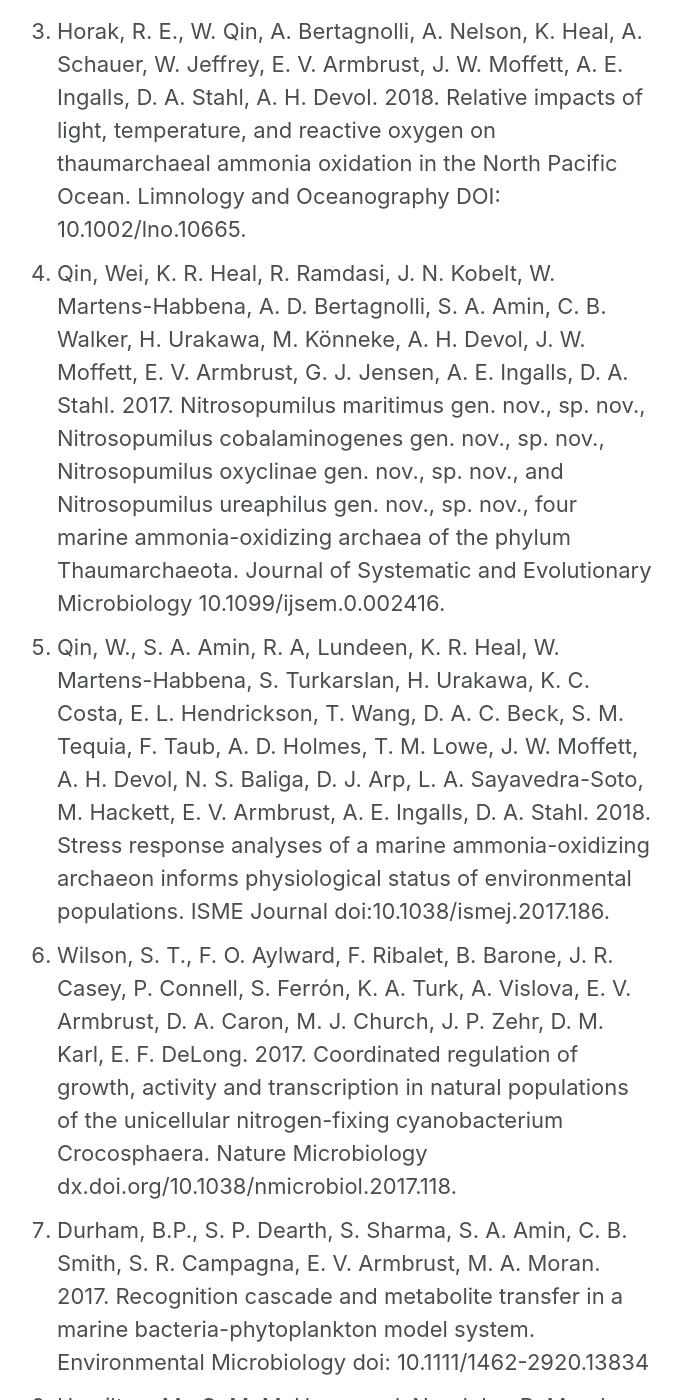
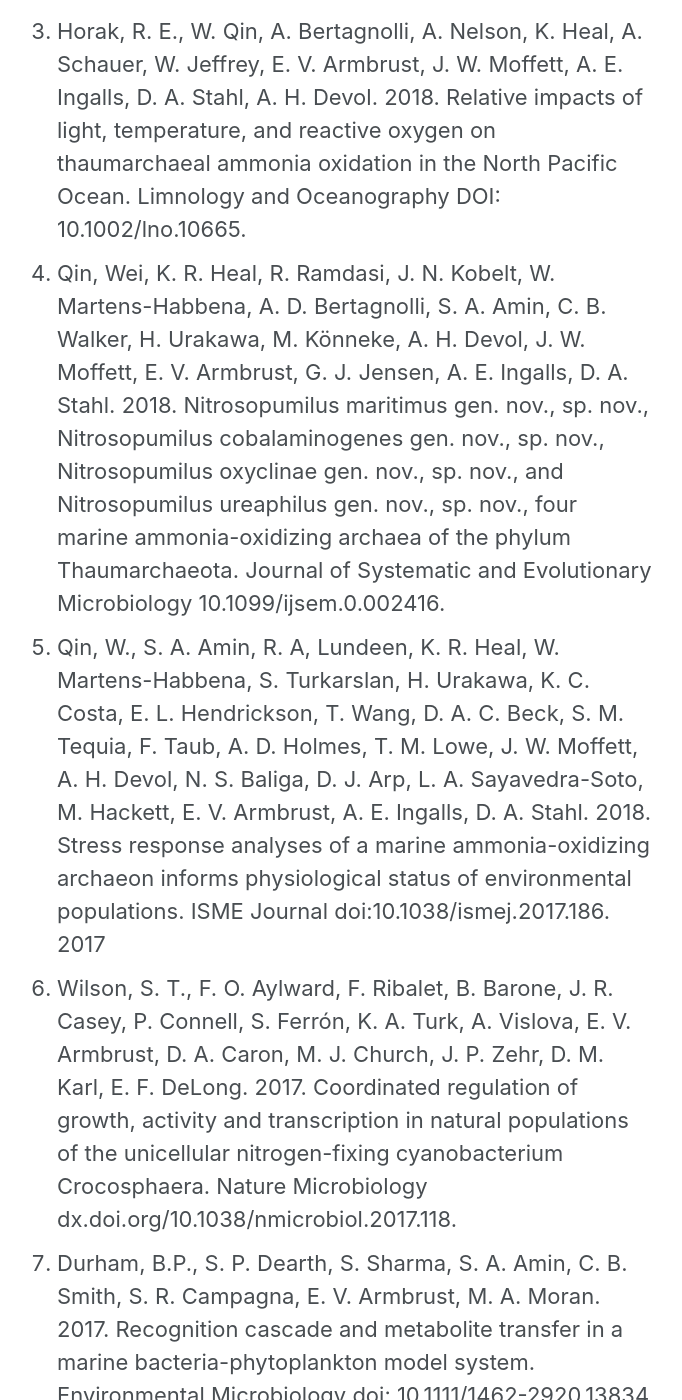
Before and after one commit to armbrustlab/armbrustlab.github.io, a Jekyll site: the page built from collections/_people/armbrust.md, in a window 1280 px wide and 1400 px high, scrolled down 3595 px. Shown: the whole window, without its empty margins (305-987 px from the left). Built offline with Jekyll 4.4.1, drawn with Linux system fonts in a browser that asks for light colours; nearby versions of some CDN libraries.

Commit message:
Update armbrust.md

```diff
--- a/collections/_people/armbrust.md
+++ b/collections/_people/armbrust.md
@@ -39,12 +39,13 @@
 * Distinguished Graduate Teaching Award, College of Ocean and Fishery Sciences, 1999
 
 ## Publications
-   2018
+2018
 1. Koester, J. A., C. Berhtiaume, N. Hiranuma, M. S. Parker, V. Iverson, R. Morales, A. Sarwate, W. L. Ruzzo, E. V. Armbrust. 2018. Sexual ancestors generate an obligate asexual and globally dispersed clone within the model diatom species Thalassiosira pseudonana. Scientific Reports 8, Article number: 10492.
 1. Valenzuela, J. J., Mónica V. Orellana, Adrián López García de Lomana, Allison Lee,  E.V. Armbrust, and Nitin S. Baliga. 2018. Ocean acidification conditions increase resilience of marine diatoms.  Nature Communications DOI: 10.1038/s41467-018-04742-3.
 1. Horak, R. E., W. Qin, A. Bertagnolli, A. Nelson, K. Heal, A. Schauer, W. Jeffrey, E. V. Armbrust, J. W. Moffett, A. E. Ingalls, D. A. Stahl, A. H. Devol. 2018. Relative impacts of light, temperature, and reactive oxygen on thaumarchaeal ammonia oxidation in the North Pacific Ocean. Limnology and Oceanography DOI: 10.1002/lno.10665.
-1. Qin, Wei, K. R. Heal, R. Ramdasi, J. N. Kobelt, W. Martens-Habbena, A. D. Bertagnolli, S. A. Amin, C. B. Walker, H. Urakawa, M. Könneke, A. H. Devol, J. W. Moffett, E. V. Armbrust, G. J. Jensen, A. E. Ingalls, D. A. Stahl. 2017. Nitrosopumilus maritimus gen. nov., sp. nov., Nitrosopumilus cobalaminogenes gen. nov., sp. nov., Nitrosopumilus oxyclinae gen. nov., sp. nov., and Nitrosopumilus ureaphilus gen. nov., sp. nov., four marine ammonia-oxidizing archaea of the phylum Thaumarchaeota. Journal of Systematic and Evolutionary Microbiology 10.1099/ijsem.0.002416.
+1. Qin, Wei, K. R. Heal, R. Ramdasi, J. N. Kobelt, W. Martens-Habbena, A. D. Bertagnolli, S. A. Amin, C. B. Walker, H. Urakawa, M. Könneke, A. H. Devol, J. W. Moffett, E. V. Armbrust, G. J. Jensen, A. E. Ingalls, D. A. Stahl. 2018. Nitrosopumilus maritimus gen. nov., sp. nov., Nitrosopumilus cobalaminogenes gen. nov., sp. nov., Nitrosopumilus oxyclinae gen. nov., sp. nov., and Nitrosopumilus ureaphilus gen. nov., sp. nov., four marine ammonia-oxidizing archaea of the phylum Thaumarchaeota. Journal of Systematic and Evolutionary Microbiology 10.1099/ijsem.0.002416.
 1. Qin, W., S. A. Amin, R. A, Lundeen, K. R. Heal, W. Martens-Habbena, S. Turkarslan, H. Urakawa, K. C. Costa, E. L. Hendrickson, T. Wang, D. A. C. Beck, S. M. Tequia, F. Taub, A. D. Holmes, T. M. Lowe, J. W. Moffett, A. H. Devol, N. S. Baliga, D. J. Arp, L. A. Sayavedra-Soto, M. Hackett, E. V. Armbrust, A. E. Ingalls, D. A. Stahl. 2018. Stress response analyses of a marine ammonia-oxidizing archaeon informs physiological status of environmental populations. ISME Journal doi:10.1038/ismej.2017.186.
+2017
 1. Wilson, S. T., F. O. Aylward, F. Ribalet, B. Barone, J. R. Casey, P. Connell, S. Ferrón, K. A. Turk, A. Vislova, E. V. Armbrust, D. A. Caron, M. J. Church, J. P. Zehr, D. M. Karl, E. F. DeLong. 2017. Coordinated regulation of growth, activity and transcription in natural populations of the unicellular nitrogen-fixing cyanobacterium Crocosphaera. Nature Microbiology dx.doi.org/10.1038/nmicrobiol.2017.118.
 1. Durham, B.P., S. P. Dearth, S. Sharma, S. A. Amin, C. B. Smith, S. R. Campagna, E. V. Armbrust, M. A. Moran. 2017. Recognition cascade and metabolite transfer in a marine bacteria-phytoplankton model system. Environmental Microbiology doi: 10.1111/1462-2920.13834
 1. Hamilton, M., G. M. M. Hennon, J. Needoba, R. Morales, T. D. Peterson, M. Schatz, J. Swalwell, E. V. Armbrust, F. Ribalet. 2017. Dynamics of Teleaulax-like cryptophyes during the decline of a red water bloom in the Columbia River Estuary. Journal of Plankton Research doi.org/10.1093/plankt/fbx029.
```
